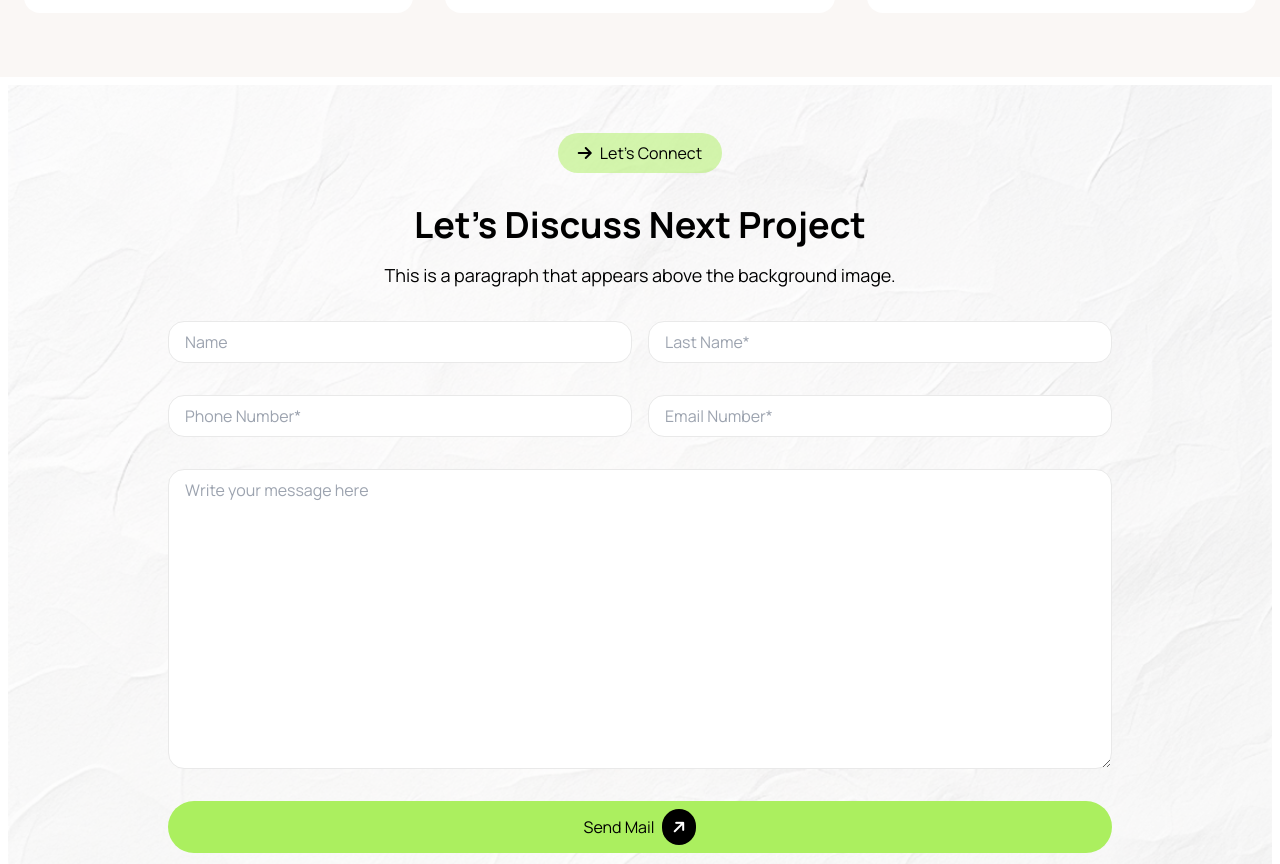
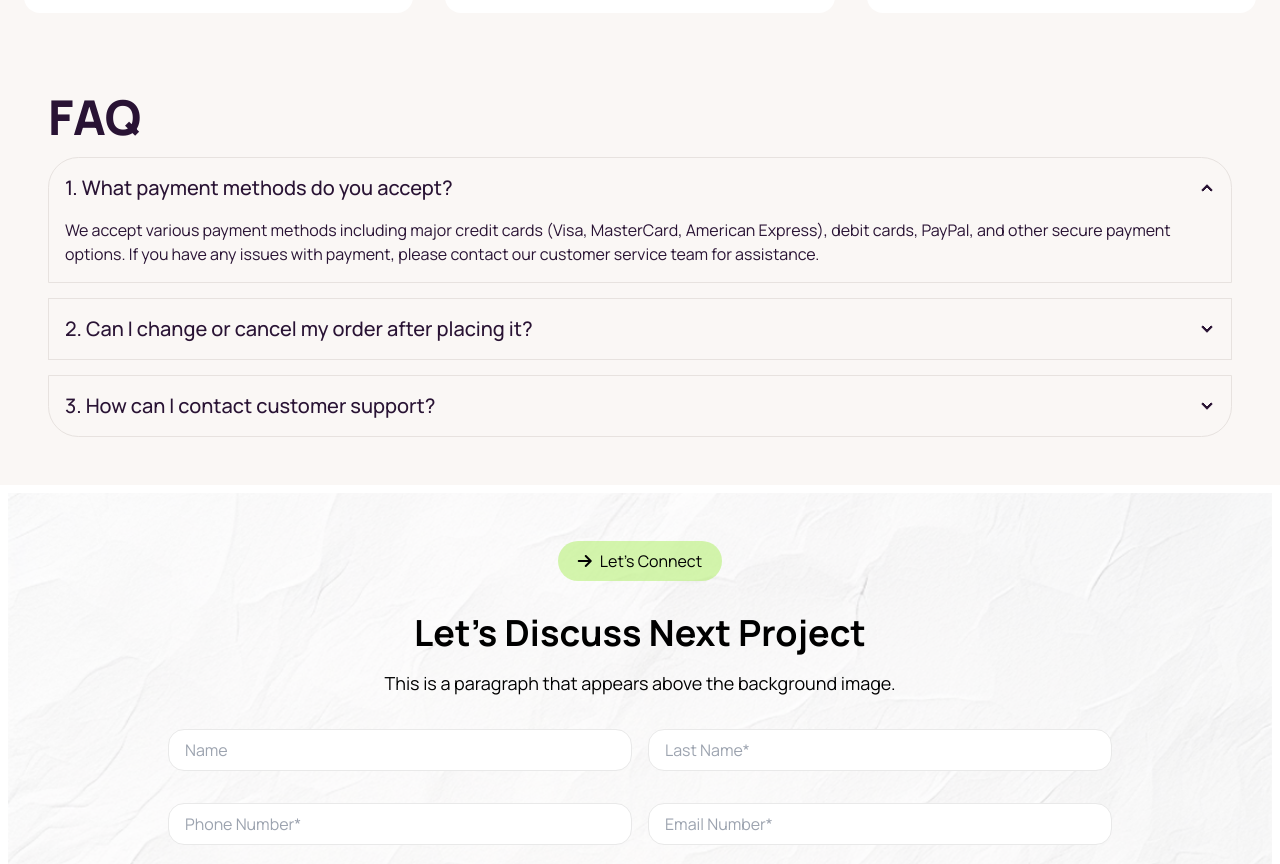
Before and after one commit to touhidakonda/assignment-3, a plain HTML site: page index.html in a window 1280 px wide. Shown: the part 3924-4788 px from the top of the page. Drawn offline with nearby package versions, Linux system fonts and the light colour scheme.

Commit message:
added the faq section

```diff
--- a/index.html
+++ b/index.html
@@ -489,6 +489,38 @@
         </section>
 
 
+
+        <!-- faq section-->
+
+        <section class="mx-12 pb-12">
+            <h1 class="text-5xl font-extrabold py-4">FAQ</h1>
+            <div class="join join-vertical w-full gap-4">
+                <div class="collapse collapse-arrow join-item border-base-300 border">
+                    <input type="radio" name="my-accordion-4" checked="checked" />
+                    <div class="collapse-title text-xl font-medium">1. What payment methods do you accept?</div>
+                    <div class="collapse-content">
+                        <p>We accept various payment methods including major credit cards (Visa, MasterCard, American Express), debit cards, PayPal, and other secure payment options. If you have any issues with payment, please contact our customer service team for assistance.</p>
+                    </div>
+                </div>
+                <div class="collapse collapse-arrow join-item border-base-300 border">
+                    <input type="radio" name="my-accordion-4" />
+                    <div class="collapse-title text-xl font-medium">2. Can I change or cancel my order after placing it?</div>
+                    <div class="collapse-content">
+                        <p>Orders can only be changed or canceled within a short window of time after they have been placed. If you need to make changes or cancel your order, please contact our customer service team as soon as possible. Once an order has entered the shipping process, it cannot be modified.</p>
+                    </div>
+                </div>
+                <div class="collapse collapse-arrow join-item border-base-300 border">
+                    <input type="radio" name="my-accordion-4" />
+                    <div class="collapse-title text-xl font-medium">3. How can I contact customer support?</div>
+                    <div class="collapse-content">
+                        <p>You can contact our customer support team via email, phone, or live chat. Our contact details are available on the “Contact Us” page of our website. We aim to respond to all inquiries within 24 hours.</p>
+                    </div>
+                </div>
+            </div>
+        </section>
+
+
+
         <!-- form section -->
 
         <section class="relative bg-white text-black p-8 border-[8px] border-white">
```
